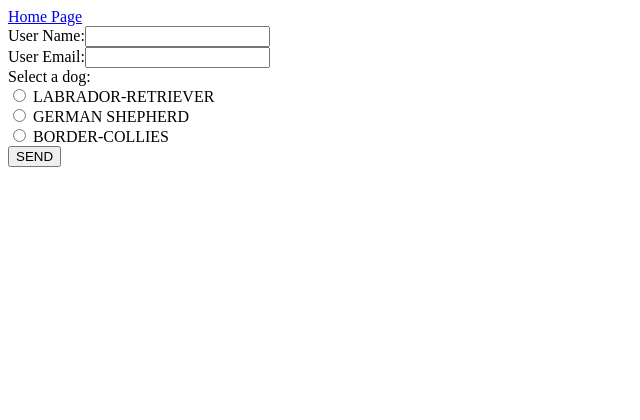
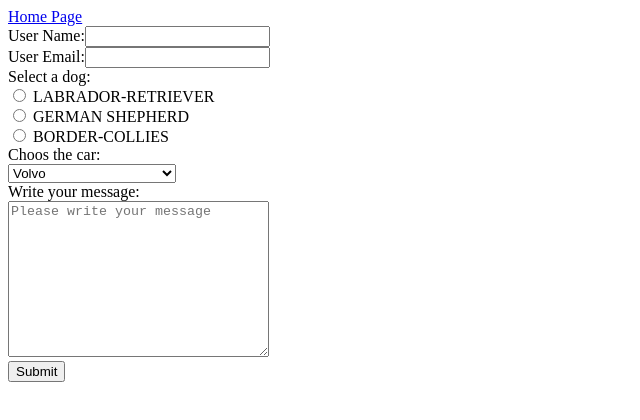
Before and after one commit to SaldanRoman/home-work21012019, a website: page form.html in a window 1280 px wide. Shown: the whole page, without its empty margins (0-640 px from the left). Drawn offline with Linux system fonts and the light colour scheme.

Commit message:
Update form.html

```diff
--- a/form.html
+++ b/form.html
@@ -20,7 +20,23 @@
         <br>
         <label><input type="radio" name="dog" value="BORDER-COLLIES"> BORDER-COLLIES </label>
         <br>
-      <input type="submit" value="SEND" />
+
+        <label>Choos the car:</label>
+        <br>
+        <select name="Choos the car" size="1">
+            <option value="volvo">Volvo</option>
+            <option value="bmw">BMW (e34M5(S50B35) )</option>
+            <option value="fiat">Fiat</option>
+            <option value="audi">Audi</option>
+        </select>
+        <br>
+
+        <label>Write your message:</label>
+        <br>
+        <textarea name="message" cols="30" rows="10" placeholder="Please write your message"></textarea>
+        <br>
+        <input type="submit">
     </form>
+
   </body>
 </html>
```
Lines whose indentation alone changed are shown as unchanged.
